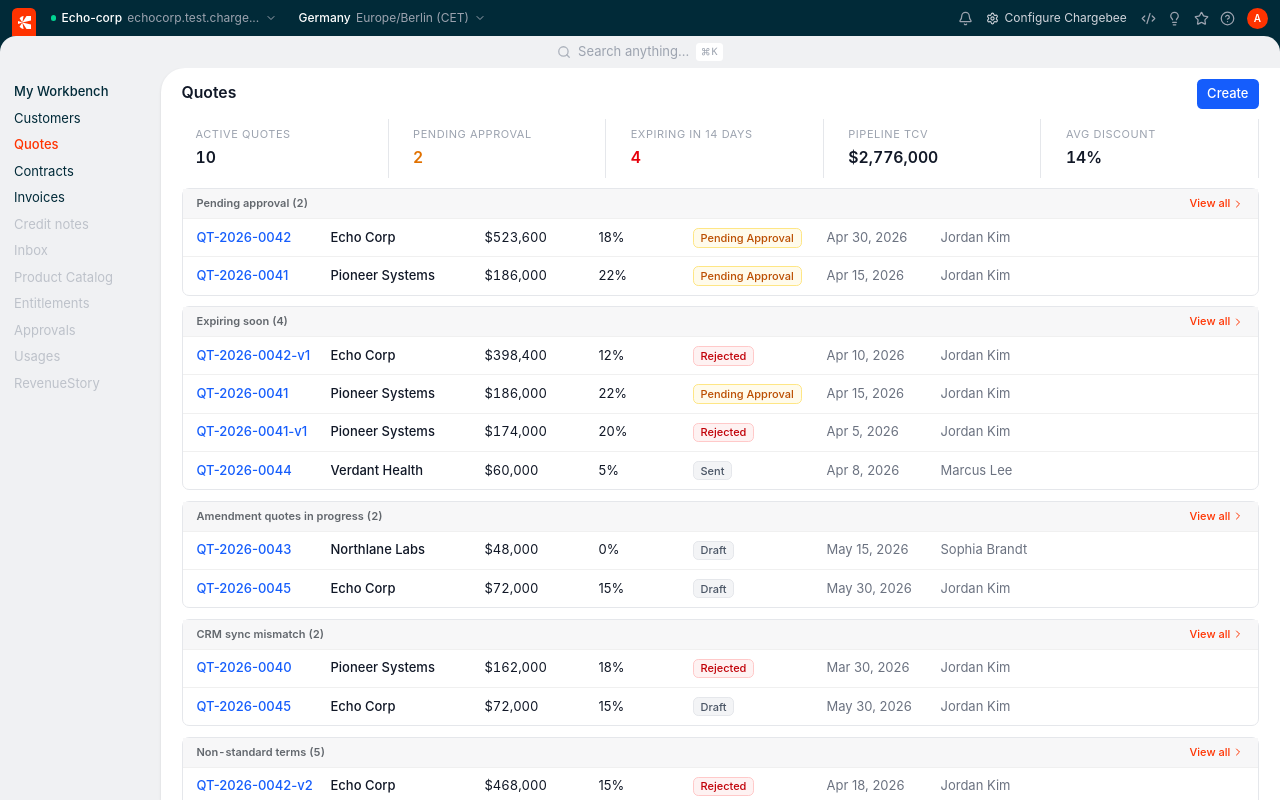
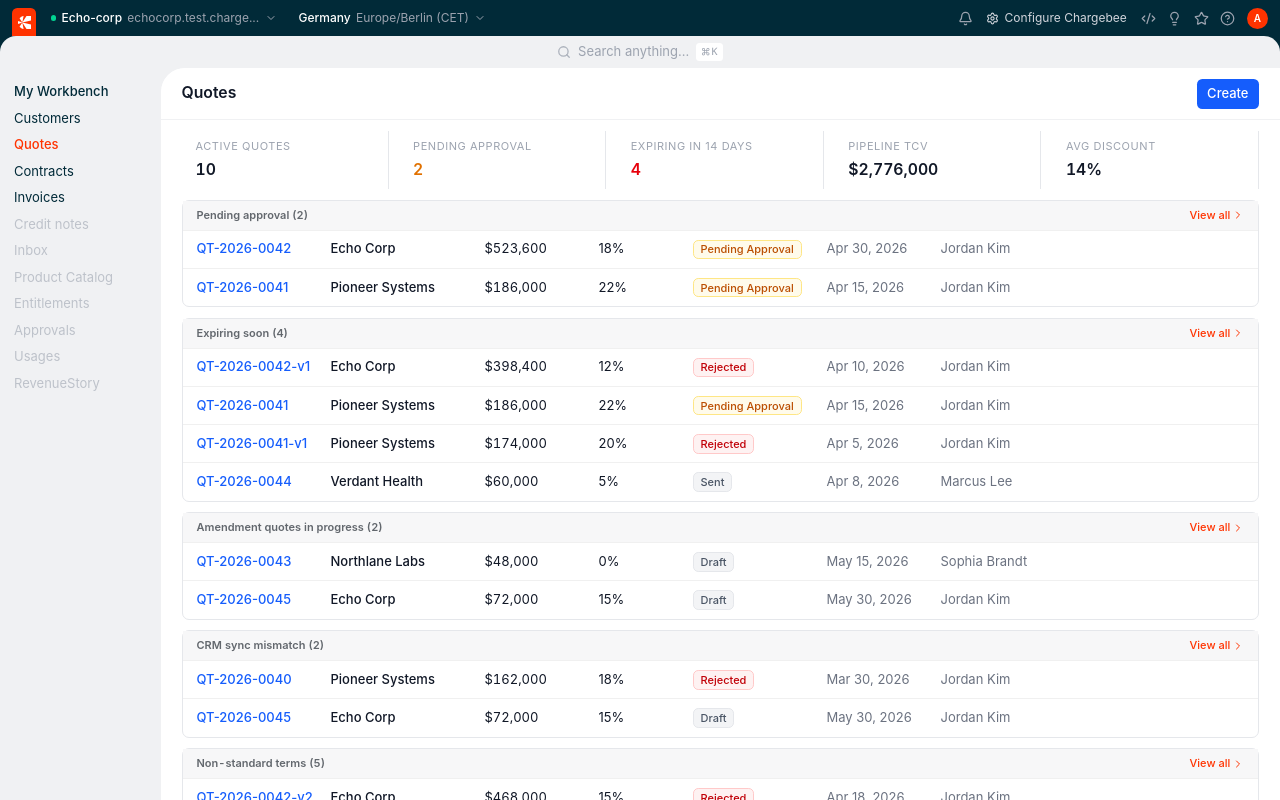
Before and after one commit to cb-vicky/cb-apex-slg, a React (Vite) app: page /quotes in a window 1280 px wide. Built offline with nearby package versions, Linux system fonts and the light colour scheme; the HTML template or start-up script is replaced by a standard one.

Commit message:
Final changes along with layouts and UI fixes - Saturday night

```diff
--- a/src/components/layout/AppShell.tsx
+++ b/src/components/layout/AppShell.tsx
@@ -10,8 +10,8 @@
       <SearchBar />
       <div className="flex flex-1 overflow-hidden">
         <Sidebar />
-        <main className="flex-1 overflow-auto bg-[#F0F1F3] pt-0 pr-0 pb-0 pl-3">
-          <div className="h-full w-full rounded-tl-[24px] bg-white shadow-sm">
+        <main className="flex-1 overflow-hidden bg-[#F0F1F3] pt-0 pr-0 pb-0 pl-3">
+          <div className="flex h-full w-full flex-col rounded-tl-[24px] bg-white overflow-auto">
             {children}
           </div>
         </main>
--- a/src/components/revenue-workspace/CustomerRevenueWorkspace.tsx
+++ b/src/components/revenue-workspace/CustomerRevenueWorkspace.tsx
@@ -1,4 +1,5 @@
 import { useEffect, useState } from "react";
+import { useScrolled } from "@/hooks/useScrolled";
 import type { Customer, Quote, Contract, Invoice, Task } from "@/data/mock-data";
 import { getInvoices, getQuoteLineage } from "@/data/mock-data";
 import { getInvoiceEnrichment, getCollectionCasesForCustomer, getCustomerArSummary } from "@/data/billing-data";
@@ -29,6 +30,7 @@
 export function CustomerRevenueWorkspace({ customer, quote, contract, tasks, initialStage, from, activeRecordId }: Props) {
   const [activeStage, setActiveStage] = useState<Stage>(initialStage);
   const [activeQuote, setActiveQuote] = useState<Quote>(quote);
+  const { ref: breadcrumbRef, isScrolled } = useScrolled();
   const quoteVersions = getQuoteLineage(activeQuote.lineageId);
 
   useEffect(() => {
@@ -74,9 +76,13 @@
   }
 
   return (
-    <div className="flex h-full w-full flex-col overflow-auto rounded-tl-[24px]">
-      <div className="flex flex-col gap-4 rounded-tl-[24px] border border-[rgba(225,226,230,1)] px-6 py-5 shadow-[-1px_4px_24px_0px_rgba(0,0,0,0.15)]">
+    <div className="flex flex-1 flex-col rounded-tl-[24px] border border-[rgba(225,226,230,1)]">
       {from && (
+        <div
+          ref={breadcrumbRef}
+          className={`sticky top-0 z-10 flex w-full items-center border-b border-[#F0F1F3] bg-white px-6 py-2.5 rounded-tl-[24px] transition-shadow duration-200${isScrolled ? " shadow-[0_2px_8px_rgba(0,0,0,0.08)]" : ""}`}
+        >
+          <div className="w-full min-w-0">
             <DetailBreadcrumb
               from={from}
               customerName={customer.name}
@@ -91,7 +97,10 @@
                 />
               ) : undefined}
             />
+          </div>
+        </div>
       )}
+      <div className={`flex flex-col gap-4 px-6 pb-5 ${from ? "pt-4" : "pt-5"}`}>
         <CustomerWorkspaceHeader customer={customer} />
         <RevenueJourneyRail
           activeStage={activeStage}
--- a/src/components/revenue-workspace/DetailBreadcrumb.tsx
+++ b/src/components/revenue-workspace/DetailBreadcrumb.tsx
@@ -88,8 +88,8 @@
   }
 
   return (
-    <div className="flex items-center gap-3 border-b border-[#F0F1F3] pb-3">
-      <nav className="flex min-w-0 flex-1 items-center gap-1 text-[12px] text-text-muted">
+    <div className="flex h-9 min-h-9 items-center gap-3">
+      <nav className="flex min-h-0 min-w-0 flex-1 items-center gap-1 overflow-x-auto whitespace-nowrap text-[12px] leading-none text-text-muted [-ms-overflow-style:none] [scrollbar-width:none] [&::-webkit-scrollbar]:hidden">
         {crumbs.map((crumb, idx) => {
           const isLast = idx === crumbs.length - 1;
           return (
@@ -113,7 +113,7 @@
       </nav>
 
       {actions && (
-        <div className="ml-auto flex shrink-0 items-center gap-2">
+        <div className="ml-auto flex max-h-7 shrink-0 items-center gap-1 overflow-x-auto [-ms-overflow-style:none] [scrollbar-width:none] [&::-webkit-scrollbar]:hidden">
           {actions}
         </div>
       )}
--- a/src/components/revenue-workspace/RecordContextBar.tsx
+++ b/src/components/revenue-workspace/RecordContextBar.tsx
@@ -9,8 +9,11 @@
 
 function ActionButton({ icon: Icon, label }: { icon: typeof Edit; label: string }) {
   return (
-    <button className="inline-flex items-center gap-1.5 rounded-md border border-border-default bg-white px-2.5 py-1 text-[12px] font-medium text-text-secondary transition-colors hover:bg-surface-muted hover:text-text-primary">
-      <Icon size={13} />
+    <button
+      type="button"
+      className="inline-flex h-7 shrink-0 items-center gap-1 rounded-md border border-border-default bg-white px-2 text-[11px] font-medium leading-none text-text-secondary transition-colors hover:bg-surface-muted hover:text-text-primary"
+    >
+      <Icon size={12} className="shrink-0" />
       {label}
     </button>
   );
--- /dev/null
+++ b/src/hooks/useScrolled.ts
@@ -0,0 +1,38 @@
+import { useEffect, useRef, useState } from "react";
+
+function findScrollContainer(el: HTMLElement): HTMLElement | null {
+  let parent = el.parentElement;
+  while (parent) {
+    const { overflow, overflowY } = getComputedStyle(parent);
+    if (/(auto|scroll)/.test(overflow + overflowY)) return parent;
+    parent = parent.parentElement;
+  }
+  return null;
+}
+
+/**
+ * Returns a ref to attach to an element and a boolean indicating whether
+ * the nearest scrollable ancestor (or the element itself if scrollable)
+ * has been scrolled past the given threshold.
+ */
+export function useScrolled(threshold = 0) {
+  const ref = useRef<HTMLDivElement>(null);
+  const [isScrolled, setIsScrolled] = useState(false);
+
+  useEffect(() => {
+    const el = ref.current;
+    if (!el) return;
+
+    const { overflow, overflowY } = getComputedStyle(el);
+    const isSelf = /(auto|scroll)/.test(overflow + overflowY);
+    const container = isSelf ? el : findScrollContainer(el);
+    if (!container) return;
+
+    const check = () => setIsScrolled(container.scrollTop > threshold);
+    container.addEventListener("scroll", check, { passive: true });
+    check();
+    return () => container.removeEventListener("scroll", check);
+  }, [threshold]);
+
+  return { ref, isScrolled };
+}
--- a/src/pages/ContractsIndex.tsx
+++ b/src/pages/ContractsIndex.tsx
@@ -1,4 +1,5 @@
 import { useSearchParams, useNavigate } from "react-router-dom";
+import { useScrolled } from "@/hooks/useScrolled";
 import { contracts, customers } from "@/data/mock-data";
 import { currency, shortDate } from "@/lib/utils";
 import { StatusBadge } from "@/components/ui/primitives";
@@ -101,6 +102,7 @@
   const navigate = useNavigate();
   const groupFilter = searchParams.get("group");
   const groups = buildGroups();
+  const { ref: scrollRef, isScrolled } = useScrolled();
 
   const renewalCount = groups["approaching-renewal"].length;
   const pendingEnf = groups["pending-enforcement"].length;
@@ -123,8 +125,8 @@
     const rows = groups[groupFilter] ?? [];
     const filtered = contracts.filter((c) => rows.some((r) => r.contractId === c.id));
     return (
-      <div className="flex h-full w-full flex-col overflow-auto">
-        <div className="flex flex-col gap-3 px-6 pt-3 pb-5">
+      <div className="flex flex-1 w-full flex-col">
+        <div ref={scrollRef} className={`sticky top-0 z-10 bg-white rounded-tl-[24px] px-6 pt-3 pb-3 border-b border-[#F0F1F3] transition-shadow duration-200${isScrolled ? " shadow-[0_2px_8px_rgba(0,0,0,0.08)]" : ""}`}>
           <PageHeader
             title="Contracts"
             backLabel="Back to overview"
@@ -132,6 +134,8 @@
             filterLabel={gm?.label}
             createLabel="Upload"
           />
+        </div>
+        <div className="flex flex-col gap-3 px-6 pt-3 pb-5">
           <MetricStrip metrics={metrics} />
           <ListTable columns={listColumns}>
             {filtered.map((c) => {
@@ -156,9 +160,11 @@
   }
 
   return (
-    <div className="flex h-full w-full flex-col overflow-auto">
+    <div className="flex flex-1 w-full flex-col">
+      <div ref={scrollRef} className={`sticky top-0 z-10 bg-white rounded-tl-[24px] px-6 pt-3 pb-3 border-b border-[#F0F1F3] transition-shadow duration-200${isScrolled ? " shadow-[0_2px_8px_rgba(0,0,0,0.08)]" : ""}`}>
+        <PageHeader title="Contracts" createLabel="Upload" />
+      </div>
       <div className="flex flex-col gap-3 px-6 pt-3 pb-5">
-        <PageHeader title="Contracts" createLabel="Upload" />
         <MetricStrip metrics={metrics} />
         {groupMeta.map((gm) => {
           const rows = groups[gm.key] ?? [];
--- a/src/pages/CustomersIndex.tsx
+++ b/src/pages/CustomersIndex.tsx
@@ -1,4 +1,5 @@
 import { useSearchParams, useNavigate } from "react-router-dom";
+import { useScrolled } from "@/hooks/useScrolled";
 import { customers, quotes, contracts, invoices } from "@/data/mock-data";
 import { supportTickets } from "@/data/support-data";
 import { currency, shortDate } from "@/lib/utils";
@@ -158,6 +159,7 @@
   const navigate = useNavigate();
   const groupFilter = searchParams.get("group");
   const groups = buildGroups();
+  const { ref: scrollRef, isScrolled } = useScrolled();
 
   const metrics: MetricCard[] = [
     { label: "Active customers", value: customers.length },
@@ -177,8 +179,8 @@
     const gm = groupMeta.find((g) => g.slug === groupFilter);
     const rows = groups[groupFilter] ?? [];
     return (
-      <div className="flex h-full w-full flex-col overflow-auto">
-        <div className="flex flex-col gap-3 pt-3 pb-5 pl-6 pr-[12px]">
+      <div className="flex flex-1 w-full flex-col">
+        <div ref={scrollRef} className={`sticky top-0 z-10 bg-white rounded-tl-[24px] pl-6 pr-[12px] pt-3 pb-3 border-b border-[#F0F1F3] transition-shadow duration-200${isScrolled ? " shadow-[0_2px_8px_rgba(0,0,0,0.08)]" : ""}`}>
           <PageHeader
             title="Customers"
             backLabel="Back to overview"
@@ -186,6 +188,8 @@
             filterLabel={gm?.label}
             createLabel="Create"
           />
+        </div>
+        <div className="flex flex-col gap-3 pl-6 pr-[12px] pt-3 pb-5">
           <MetricStrip metrics={metrics} />
           <ListTable columns={listColumns}>
             {customers
@@ -215,9 +219,11 @@
 
   // Grouped landing
   return (
-    <div className="flex h-full w-full flex-col overflow-auto">
-      <div className="flex flex-col gap-3 pt-3 pb-5 pl-6 pr-[12px]">
+    <div className="flex flex-1 w-full flex-col">
+      <div ref={scrollRef} className={`sticky top-0 z-10 bg-white rounded-tl-[24px] pl-6 pr-[12px] pt-3 pb-3 border-b border-[#F0F1F3] transition-shadow duration-200${isScrolled ? " shadow-[0_2px_8px_rgba(0,0,0,0.08)]" : ""}`}>
         <PageHeader title="Customers" createLabel="Create" />
+      </div>
+      <div className="flex flex-col gap-3 pl-6 pr-[12px] pt-3 pb-5">
         <MetricStrip metrics={metrics} />
         {groupMeta.map((gm) => {
           const rows = groups[gm.key] ?? [];
--- a/src/pages/InvoicesIndex.tsx
+++ b/src/pages/InvoicesIndex.tsx
@@ -1,4 +1,5 @@
 import { useSearchParams, useNavigate } from "react-router-dom";
+import { useScrolled } from "@/hooks/useScrolled";
 import { invoices, customers } from "@/data/mock-data";
 import { currency, shortDate } from "@/lib/utils";
 import { StatusBadge } from "@/components/ui/primitives";
@@ -92,6 +93,7 @@
   const navigate = useNavigate();
   const groupFilter = searchParams.get("group");
   const groups = buildGroups();
+  const { ref: scrollRef, isScrolled } = useScrolled();
 
   const pendingCount = groups["pending-review"].length;
   const overdueCount = groups["overdue"].length;
@@ -116,9 +118,11 @@
     const rows = groups[groupFilter] ?? [];
     const filtered = invoices.filter((inv) => rows.some((r) => r.invoiceId === inv.id));
     return (
-      <div className="flex h-full w-full flex-col overflow-auto">
+      <div className="flex flex-1 w-full flex-col">
+        <div ref={scrollRef} className={`sticky top-0 z-10 bg-white rounded-tl-[24px] px-6 pt-3 pb-3 border-b border-[#F0F1F3] transition-shadow duration-200${isScrolled ? " shadow-[0_2px_8px_rgba(0,0,0,0.08)]" : ""}`}>
+          <PageHeader title="Invoices" backLabel="Back to overview" backPath="/invoices" filterLabel={gm?.label} />
+        </div>
         <div className="flex flex-col gap-3 px-6 pt-3 pb-5">
-          <PageHeader title="Invoices" backLabel="Back to overview" backPath="/invoices" filterLabel={gm?.label} />
           <MetricStrip metrics={metrics} />
           <ListTable columns={listColumns}>
             {filtered.map((inv) => {
@@ -143,9 +147,11 @@
   }
 
   return (
-    <div className="flex h-full w-full flex-col overflow-auto">
+    <div className="flex flex-1 w-full flex-col">
+      <div ref={scrollRef} className={`sticky top-0 z-10 bg-white rounded-tl-[24px] px-6 pt-3 pb-3 border-b border-[#F0F1F3] transition-shadow duration-200${isScrolled ? " shadow-[0_2px_8px_rgba(0,0,0,0.08)]" : ""}`}>
+        <PageHeader title="Invoices" />
+      </div>
       <div className="flex flex-col gap-3 px-6 pt-3 pb-5">
-        <PageHeader title="Invoices" />
         <MetricStrip metrics={metrics} />
         {groupMeta.map((gm) => {
           const rows = groups[gm.key] ?? [];
--- a/src/pages/QuotesIndex.tsx
+++ b/src/pages/QuotesIndex.tsx
@@ -1,4 +1,5 @@
 import { useSearchParams, useNavigate } from "react-router-dom";
+import { useScrolled } from "@/hooks/useScrolled";
 import { quotes, customers } from "@/data/mock-data";
 import { currency, shortDate } from "@/lib/utils";
 import { StatusBadge } from "@/components/ui/primitives";
@@ -97,6 +98,7 @@
   const navigate = useNavigate();
   const groupFilter = searchParams.get("group");
   const groups = buildGroups();
+  const { ref: scrollRef, isScrolled } = useScrolled();
 
   const pending = quotes.filter((q) => q.approval.status === "pending").length;
   const expiringSoon = groups["expiring-soon"].length;
@@ -119,8 +121,8 @@
     const rows = groups[groupFilter] ?? [];
     const filtered = quotes.filter((q) => rows.some((r) => r.quoteId === q.id));
     return (
-      <div className="flex h-full w-full flex-col overflow-auto">
-        <div className="flex flex-col gap-3 px-6 pt-3 pb-5">
+      <div className="flex flex-1 w-full flex-col">
+        <div ref={scrollRef} className={`sticky top-0 z-10 bg-white rounded-tl-[24px] px-6 pt-3 pb-3 border-b border-[#F0F1F3] transition-shadow duration-200${isScrolled ? " shadow-[0_2px_8px_rgba(0,0,0,0.08)]" : ""}`}>
           <PageHeader
             title="Quotes"
             backLabel="Back to overview"
@@ -128,6 +130,8 @@
             filterLabel={gm?.label}
             createLabel="Create"
           />
+        </div>
+        <div className="flex flex-col gap-3 px-6 pt-3 pb-5">
           <MetricStrip metrics={metrics} />
           <ListTable columns={listColumns}>
             {filtered.map((q) => {
@@ -153,9 +157,11 @@
   }
 
   return (
-    <div className="flex h-full w-full flex-col overflow-auto">
+    <div className="flex flex-1 w-full flex-col">
+      <div ref={scrollRef} className={`sticky top-0 z-10 bg-white rounded-tl-[24px] px-6 pt-3 pb-3 border-b border-[#F0F1F3] transition-shadow duration-200${isScrolled ? " shadow-[0_2px_8px_rgba(0,0,0,0.08)]" : ""}`}>
+        <PageHeader title="Quotes" createLabel="Create" />
+      </div>
       <div className="flex flex-col gap-3 px-6 pt-3 pb-5">
-        <PageHeader title="Quotes" createLabel="Create" />
         <MetricStrip metrics={metrics} />
         {groupMeta.map((gm) => {
           const rows = groups[gm.key] ?? [];
--- a/src/pages/workbench/WorkbenchHome.tsx
+++ b/src/pages/workbench/WorkbenchHome.tsx
@@ -20,7 +20,7 @@
   const milestones = config.milestones;
 
   return (
-    <div className="h-full w-full overflow-auto">
+    <div className="flex-1 w-full overflow-auto">
       <div className="px-8 py-7">
         {/* Two-column layout: 8-col scrollable content + 4-col sticky rail */}
         <div className="grid grid-cols-12 gap-6">
```
Lines whose indentation alone changed are shown as unchanged.
